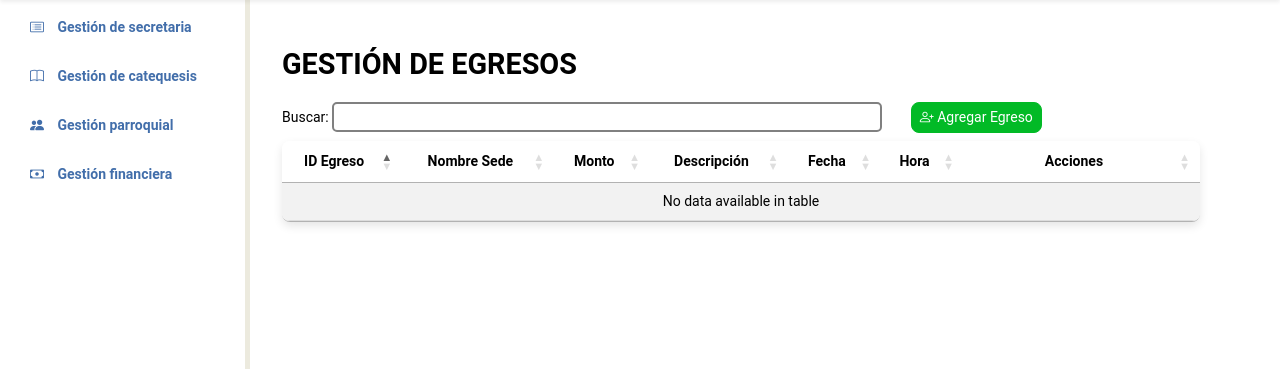
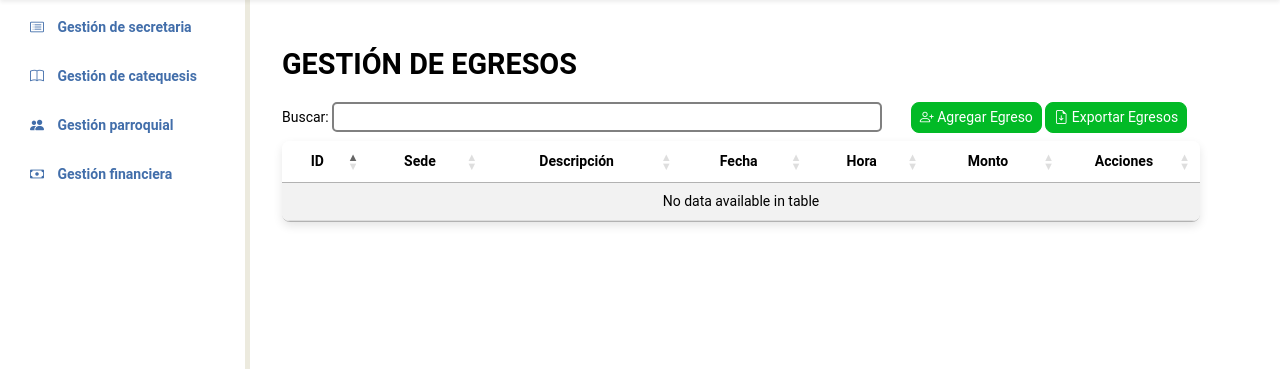
Before and after one commit to AGonzalesCajusol/GrupoCalidadParroquia, a Flask app: page /gestionar_egresos in a window 1280 px wide. Shown: the part 57-426 px from the top of the page. Run offline with Flask 3, Linux system fonts and the light colour scheme; data that the repository does not hold is empty; some libraries are stand-ins or nearby versions.

Commit message:
egresos cambios
cambios

```diff
--- a/static/js/egresos.js
+++ b/static/js/egresos.js
@@ -60,6 +60,69 @@ $(document).ready(function() {
     editarModal.show();
     }
 
+    function exportarTablaPDF() {
+        const { jsPDF } = window.jspdf;
+        const doc = new jsPDF();
+
+        // Título del informe
+        doc.setFontSize(18);
+        doc.text("Informe de Egresos", 14, 20);
+
+        // Obtener solo las filas visibles en la tabla (las filtradas)
+        const table = $('#egresosTable').DataTable();
+        const datos = [];
+        table.rows({ search: 'applied' }).every(function () {
+            const data = this.data();
+            datos.push([
+                data[0], // ID Egreso
+                data[1], // Nombre Sede
+                data[2], // Descripción
+                data[3], // Fecha
+                data[4], // Hora
+                data[5]  // Monto
+            ]);
+        });
+
+        // Configuración de la tabla en el PDF
+        doc.autoTable({
+            head: [['ID', 'Sede', 'Descripción', 'Fecha', 'Hora', 'Monto']],
+            body: datos,
+            startY: 30,
+            styles: {
+                fontSize: 10,
+                cellPadding: 3,
+                valign: 'middle',
+            },
+            headStyles: {
+                fillColor: [167, 192, 221],
+                textColor: 255,
+                fontSize: 11,
+                fontStyle: 'bold',
+            },
+            bodyStyles: {
+                textColor: [0, 0, 0],
+            },
+            alternateRowStyles: {
+                fillColor: [240, 248, 255],
+            },
+            columnStyles: {
+                0: { cellWidth: 15, halign: 'center' },   // ID Egreso
+                1: { cellWidth: 30, halign: 'center' },   // Nombre Sede
+                2: { cellWidth: 40, halign: 'left' },     // Descripción
+                3: { cellWidth: 25, halign: 'center' },   // Fecha
+                4: { cellWidth: 20, halign: 'center' },   // Hora
+                5: { cellWidth: 20, halign: 'right' }     // Monto
+            },
+            didDrawPage: function (data) {
+                doc.setFontSize(10);
+                doc.text("Página " + doc.internal.getCurrentPageInfo().pageNumber, 180, 10);
+            }
+        });
+
+        // Guardar el PDF
+        doc.save("Informe_Egresos.pdf");
+    }
+
 
     /*
     function abrirModalEliminar(id) {
--- a/templates/egresos/gestionar_egresos.html
+++ b/templates/egresos/gestionar_egresos.html
@@ -10,6 +10,8 @@
 <script src="https://code.jquery.com/jquery-3.6.0.min.js"></script>
 <!-- DataTables JS -->
 <script src="https://cdn.datatables.net/1.11.5/js/jquery.dataTables.min.js"></script>
+<script src="https://cdnjs.cloudflare.com/ajax/libs/jspdf/2.4.0/jspdf.umd.min.js"></script>
+<script src="https://cdnjs.cloudflare.com/ajax/libs/jspdf-autotable/3.5.14/jspdf.plugin.autotable.min.js"></script>
 
 <div class="container mt-4">
     <h1 class="titulo-gestion">Gestión de Egresos</h1>
@@ -22,7 +24,11 @@
             <button type="button" class="btn btn-success btn-lg custom-btn ml-3 btn-agregar-egreso"
             data-bs-toggle="modal" data-bs-target="#agregarModal">
             <i class="bi bi-person-plus"></i> Agregar Egreso
-</button>
+            </button>
+            <button type="button" class="btn btn-success btn-lg custom-btn ml-3" onclick="exportarTablaPDF()">
+                <i class="bi bi-file-earmark-arrow-down"></i> Exportar Egresos
+            </button>
+
 
         </div>
     </div>
@@ -30,14 +36,14 @@
     <!-- Tabla de egresos -->
     <table id="egresosTable" class="table table-hover table-striped">
         <thead>
-            <tr>
-                <th class="text-center">ID Egreso</th>
-                <th class="text-center">Nombre Sede</th>
-                <th class="text-center">Monto</th>
-                <th class="text-center">Descripción</th>
-                <th class="text-center">Fecha</th>
-                <th class="text-center">Hora</th>
-                <th class="text-center" style="width: 200px;">Acciones</th>
+            <tr class="text-center">
+                <th style="vertical-align: middle; text-align: center;">ID</th>
+                <th style="vertical-align: middle; text-align: center;">Sede</th>
+                <th style="vertical-align: middle; text-align: center;">Descripción</th>
+                <th style="vertical-align: middle; text-align: center;">Fecha</th>
+                <th style="vertical-align: middle; text-align: center;">Hora</th>
+                <th style="vertical-align: middle; text-align: center;width: 100px">Monto</th>
+                <th style="vertical-align: middle; text-align: center; width: 100px;">Acciones</th>
             </tr>
         </thead>
         <tbody>
@@ -45,10 +51,10 @@
             <tr>
                 <th class="text-center">{{ egreso[0] }}</td>
                 <th class="text-center">{{ egreso[1] }}</td>
-                <td style="vertical-align: middle; text-align: center; padding-left: 45px;">{{ egreso[2] }}</td>
-                <th>{{ egreso[3] }}</td>
-                <th>{{ egreso[4] }}</td>
-                <th>{{ egreso[5] }}</td>
+                <th style="vertical-align: middle; text-align: left; padding-left: 45px;">{{ egreso[3] }}</td>
+                <th class="text-center">{{ egreso[4].strftime('%d-%m-%Y') }}</td>
+                <th class="text-center">{{ egreso[5] }}</td>
+                <td class="text-center">{{ egreso[2] }}</td>
                 <td class="text-center">
                     <button class="btn btn-primary btn-sm" title="Ver"
                     onclick="abrirModalVer('{{ egreso[0] }}', '{{ egreso[1] }}', '{{ egreso[2] }}', '{{ egreso[3] }}', '{{ egreso[4] }}', '{{ egreso[5] }}')">
```
